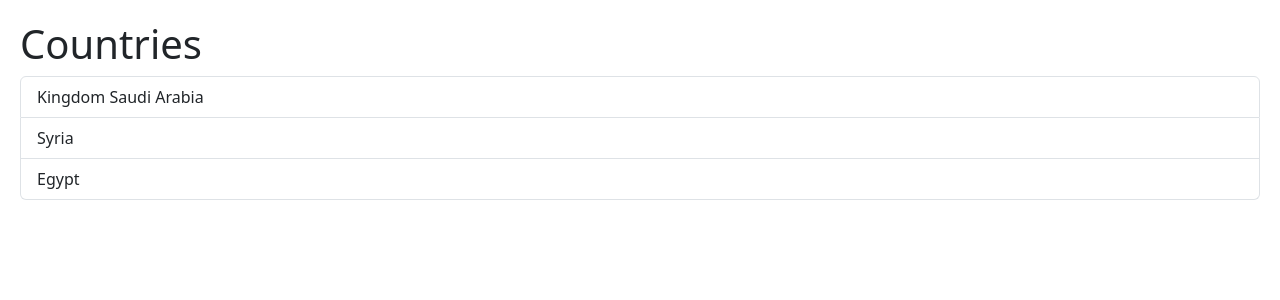
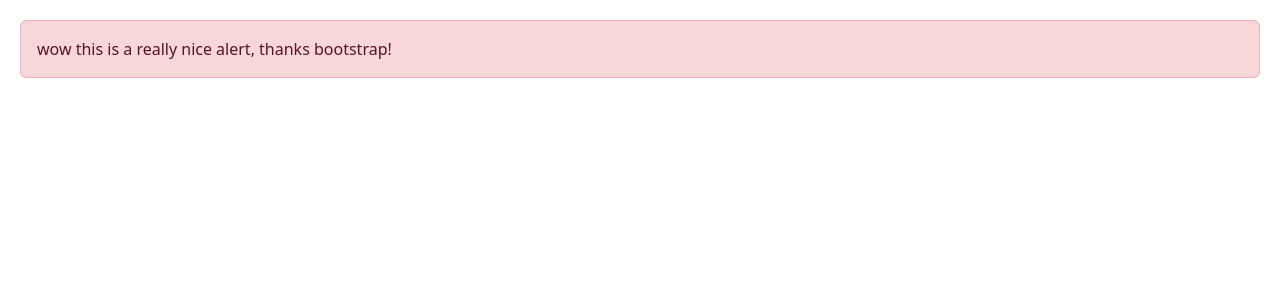
Before and after one commit to mohammad-alj/learning-react, a React (Vite) app: page / in a window 1280 px wide. Shown: the top 300 px of the page. Built offline with nearby package versions, Linux system fonts and the light colour scheme.

Commit message:
Learn about how to pass children to a component.

```diff
--- a/src/App.tsx
+++ b/src/App.tsx
@@ -1,14 +1,8 @@
-import ListGroup from './components/ListGroup';
+import Alert from './components/Alert';
 import './app.css';
 
 function App() {
-	return (
-		<ListGroup
-			heading='Countries'
-			items={['Kingdom Saudi Arabia', 'Syria', 'Egypt']}
-			onSelectItem={item => console.log(item + ' selected')}
-		/>
-	);
+	return <Alert>wow this is a really nice alert, thanks bootstrap!</Alert>;
 }
 
 export default App;
--- /dev/null
+++ b/src/components/Alert.tsx
@@ -0,0 +1,9 @@
+const Alert = ({children}: {children: string}) => {
+	return (
+		<div className='alert alert-danger' role='alert'>
+			{children}
+		</div>
+	);
+};
+
+export default Alert;
```
